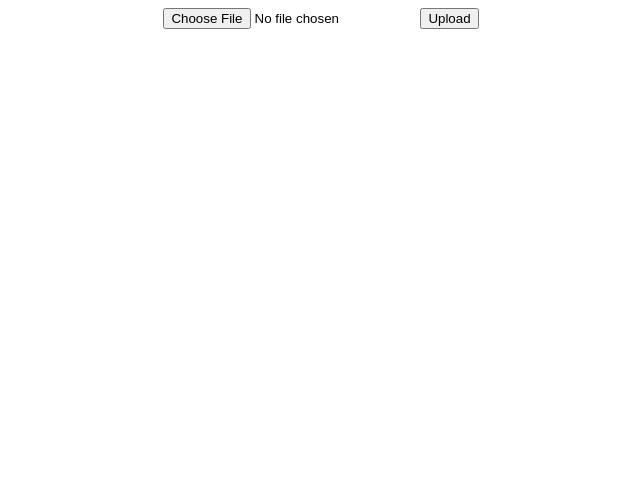
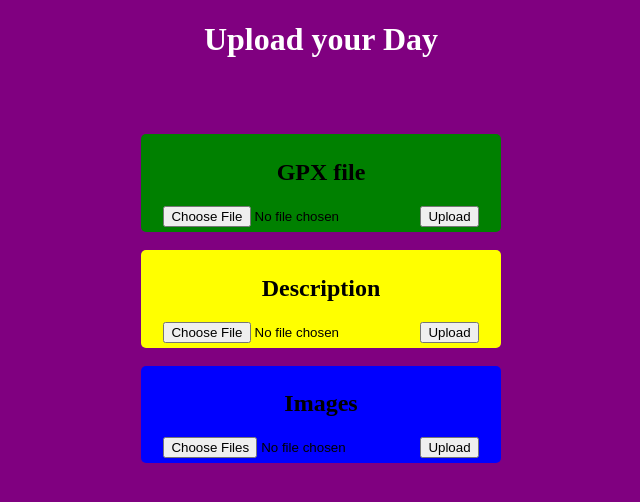
Before and after one commit to jakobfloss/MapShare, a plain HTML site: page upload.html in a window 1280 px wide. Shown: the whole page, without its empty margins (319-959 px from the left). Drawn offline with Linux system fonts and the light colour scheme.

Commit message:
designt upload page

```diff
--- a/upload.html
+++ b/upload.html
@@ -5,8 +5,35 @@
     <title>MapShare Upload</title>
 </head>
 
-<body>
+<style>
+    .uploadbox {
+        width: 350px;
+        padding: 5px;
+        border: black;
+        border-radius: 5px;
+        background-color: green;
+    }
+
+    .gpx {
+        background-color: green;
+    }
+
+    .description {
+        background-color: yellow;
+    }
+    .images {
+        background-color: blue;
+    }
+</style>
+
+<body style="background-color:purple;">
     <center>
+        <h1 style="color:white;">Upload your Day</h1>
+        <br>
+        <br>
+        <br>
+        <div class="uploadbox gpx">
+            <h2>GPX file</h2>
             <!-- HTML5 Input Form Elements -->
             <input id="fileupload" type="file" name="fileupload" />
             <button id="upload-button" onclick="uploadFile()"> Upload </button>
@@ -23,6 +50,47 @@
             alert('The file has been uploaded successfully.');
             }
             </script>
+        </div>
+        <br>
+        <div class="uploadbox description">
+            <h2>Description</h2>
+            <!-- HTML5 Input Form Elements -->
+            <input id="fileupload" type="file" name="fileupload" />
+            <button id="upload-button" onclick="uploadFile()"> Upload </button>
+
+            <!-- Ajax JavaScript File Upload Logic -->
+            <script>
+            async function uploadFile() {
+            let formData = new FormData();
+            formData.append("file", fileupload.files[0]);
+            await fetch('/upload.php', {
+                method: "POST",
+                body: formData
+            });
+            alert('The file has been uploaded successfully.');
+            }
+            </script>
+        </div>
+        <br>
+        <div class="uploadbox images">
+            <h2>Images</h2>
+            <!-- HTML5 Input Form Elements -->
+            <input id="fileupload" type="file" name="fileupload" accept="image/png, image/jpeg" multiple/>
+            <button id="upload-button" onclick="uploadFile()"> Upload </button>
+
+            <!-- Ajax JavaScript File Upload Logic -->
+            <script>
+            async function uploadFile() {
+            let formData = new FormData();
+            formData.append("file", fileupload.files[0]);
+            await fetch('/upload.php', {
+                method: "POST",
+                body: formData
+            });
+            alert('The file has been uploaded successfully.');
+            }
+            </script>
+        </div>
     </center>
 </body>
 </html>
```
Lines whose indentation alone changed are shown as unchanged.
